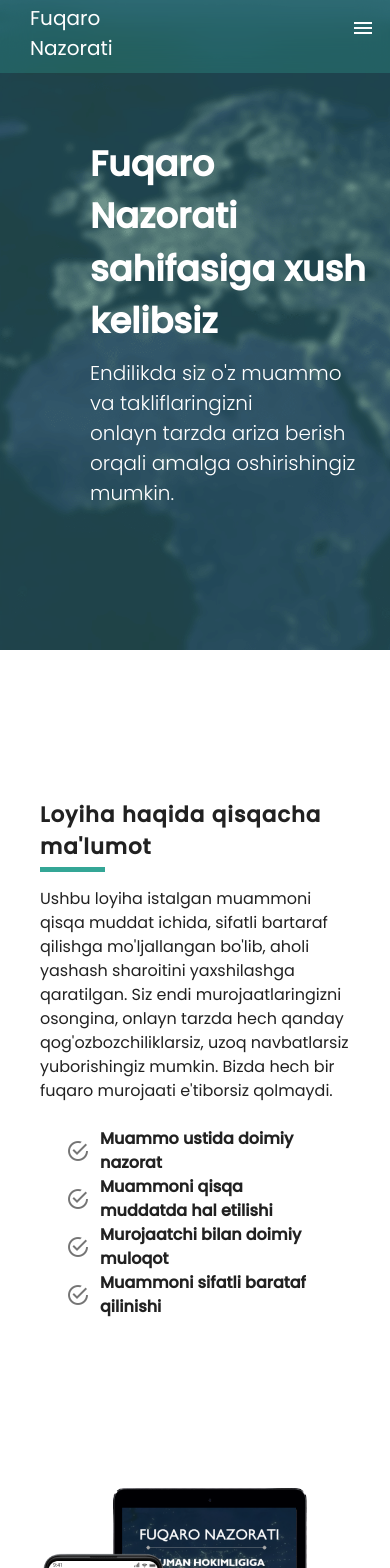
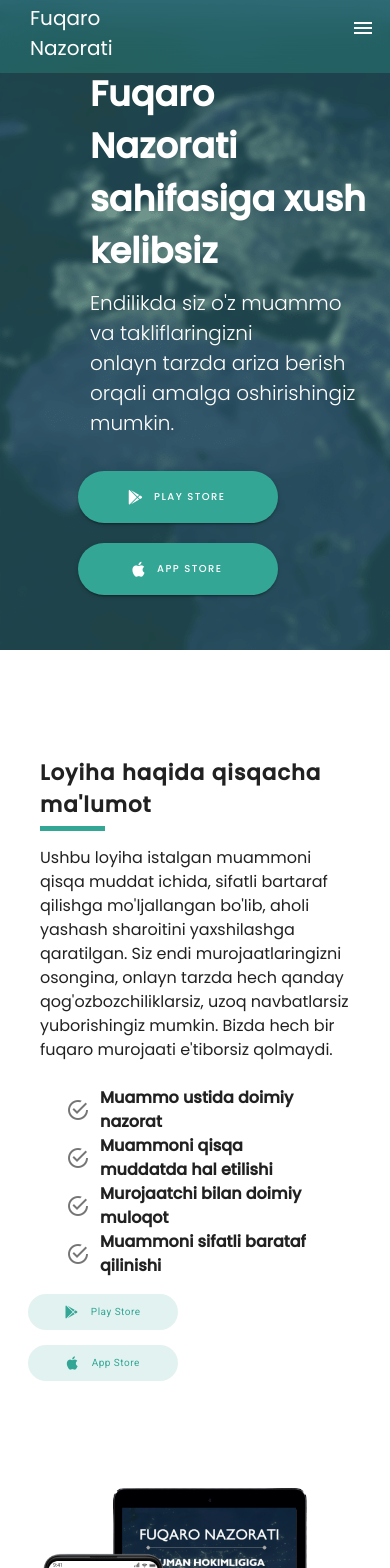
Before and after one commit to SAIDAKBAR123/fuqaro-nazorati-landing, a Vue app: page / in a window 390 px wide. Shown: the top 1568 px of the page. Built offline with nearby package versions, Linux system fonts and the light colour scheme; no server answers.

Commit message:
AppStore btn added

```diff
--- a/src/components/Landing/index.vue
+++ b/src/components/Landing/index.vue
@@ -1,5 +1,6 @@
 <template>
   <div class="header-container">
+     <img src="@/assets/1.png" alt="banner-img"  height="60%" class="banner-img">
     <div class="header-title">
       <div
         style="
@@ -19,15 +20,20 @@
           >Endilikda siz o'z muammo va takliflaringizni <br />
           onlayn tarzda ariza berish orqali amalga oshirishingiz mumkin.
         </span>
-        <!-- <a href="#">
+        <v-row justify="space-between" class="button-row" ><a href="https://play.google.com/store/apps/details?id=uz.itsolutions.FuqaroNazorati" target='_blank'>
           <v-btn rounded color="primary" x-large width="200px"
             ><v-icon left>mdi-google-play</v-icon>Play Store</v-btn
           >
-        </a> -->
+        </a>
+         <a href="https://apps.apple.com/uz/app/fuqaronazorati/id1560649797" target='_blank' class="apple-btn">
+          <v-btn rounded color="primary" x-large width="200px"
+            ><v-icon left>mdi-apple</v-icon>App Store</v-btn
+          >
+        </a>
+        </v-row>
       </div>
     </div>
-
-    <div class="header-chat">
+    <div v-if="false" class="header-chat">
       <img
         src="../../assets/banner/photo_2020-12-01_13-30-27.jpg"
         alt="Amira-picture"
@@ -100,6 +106,9 @@ export default {
   margin: 0;
   padding: 0;
 }
+.button-row{
+width:430px
+}
 .header-container {
   margin: 0;
   padding: 0;
@@ -108,7 +117,7 @@ export default {
   background-repeat: no-repeat;
   background-size: cover;
   height: 1000px;
-  justify-content: start;
+  justify-content: space-evenly;
   align-items: center;
   width: 100%;
   position: relative;
@@ -142,7 +151,7 @@ export default {
 .text_layout_small {
   font-size: 25px;
   color: white;
-  margin-bottom: 5px;
+  margin-bottom: 35px;
 }
 
 /* banner pictures */
@@ -274,6 +283,15 @@ export default {
   }
 }
 
+@media  (max-width: 1350px) {
+   .banner-img{
+  height: 40%;
+  margin-left: 10%;
+}
+.text_layout[data-v-aad7fc4c] {
+    font-size: 38px;
+}
+}
 @media (min-width: 1280px) and (max-width: 1399px) {
   .header-chat {
     top: -3px;
@@ -368,7 +386,11 @@ export default {
     top: 580px;
   }
 }
-
+@media  (max-width: 700px){
+  .banner-img{
+    display: none;
+  }
+}
 @media (max-width: 1030px) {
   .header-chat {
     display: none;
@@ -377,7 +399,15 @@ export default {
     margin-bottom: 100px;
   }
 }
-
+@media (max-width:800px) {
+  .button-row{
+    width:200px;
+    display:flex;
+    flex-direction:column;}
+    .apple-btn{
+      margin-top:20px;
+    }
+}
 @media (max-width: 360px) {
   .header-container {
     height: 650px;
--- a/src/components/Statistics/index.vue
+++ b/src/components/Statistics/index.vue
@@ -31,13 +31,19 @@
             >
           </v-list>
         </div>
-        <!-- <a href="#" class="text-decoration-none">
+        <v-row justify="space-between" class="button-row" ><a href="https://play.google.com/store/apps/details?id=uz.itsolutions.FuqaroNazorati" target='_blank' class="text-decoration-none">
           <v-btn rounded text class="batafsil_btn body-1" width="150px"
           ><v-icon left small class="icons">mdi-google-play</v-icon> Play
           Store</v-btn
         >
-        </a> -->
-
+        </a>
+        <a href="https://apps.apple.com/uz/app/fuqaronazorati/id1560649797" target='_blank' class="text-decoration-none apple-btn">
+          <v-btn rounded text class="batafsil_btn body-1" width="150px"
+          ><v-icon left small class="icons">mdi-apple</v-icon> App
+          Store</v-btn
+        >
+        </a>
+ </v-row>
       </div>
       <div class="loyiha-image-container">
         <img
@@ -75,19 +81,19 @@
       <div class="statistika-right-container">
         <div>
           <p>Umumiy</p>
-          <p>3234</p>
+          <p>{{ statistics.all }}</p>
         </div>
         <div>
           <p>Jarayonda</p>
-          <p>453</p>
+          <p>{{ statistics.reviewed }}</p>
         </div>
         <div>
           <p>Hal etilgan</p>
-          <p>234</p>
+          <p>{{ statistics.closed }}</p>
         </div>
         <div>
           <p>Rad etilgan</p>
-          <p>234</p>
+          <p>{{ statistics.rejected }}</p>
         </div>
       </div>
     </div>
@@ -97,8 +103,20 @@
 <script>
 export default {
   data: () => ({
-    items: ['Foo', 'Bar', 'Fizz', 'Buzz']
-  })
+    // items: ['Foo', 'Bar', 'Fizz', 'Buzz'],
+    statistics: {
+      all: 0,
+      closed: 0,
+      inHokimiyat: 0,
+      rejected: 0,
+      reviewed: 0
+    }
+  }),
+  created () {
+    const baseURL = process.env.VUE_APP_BASE_URL
+    fetch(`${baseURL}stats/requests `).then(response => response.json())
+      .then(data => (this.statistics = data))
+  }
 }
 </script>
 
@@ -114,7 +132,9 @@ export default {
   flex-direction: column;
   width: 100%;
 }
-
+.common-container .button-row{
+width:320px
+}
 .loyiha-haqida-container {
   padding: 30px;
   padding-left: 60px;
@@ -166,8 +186,19 @@ export default {
   display: grid;
   justify-content: center;
 }
-
 @media (max-width: 830px) {
+ .common-container .button-row{
+    width:200px;
+    display:flex;
+    flex-direction:column;
+    padding-top:15px
+ }
+    .apple-btn{
+      margin-top:10px;
+    }
+.batafsil_btn{
+  margin-top:5px
+}
   .loyiha-haqida-container {
     grid-template-columns: minmax(200px, 500px);
     grid-template-rows: minmax(200px, 500px) minmax(200px, 650px);
```
